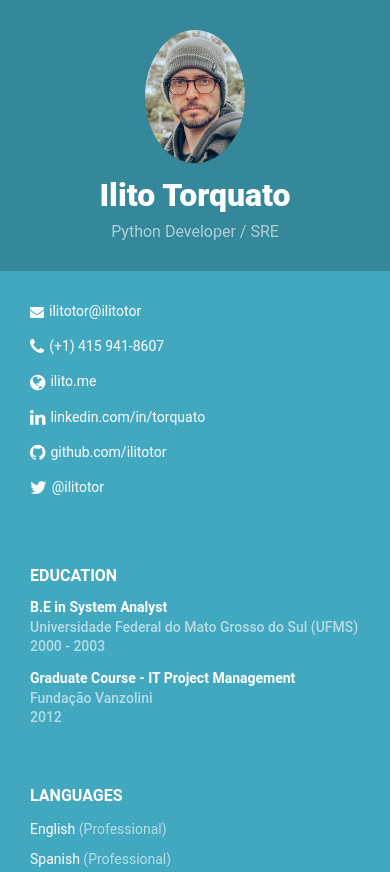
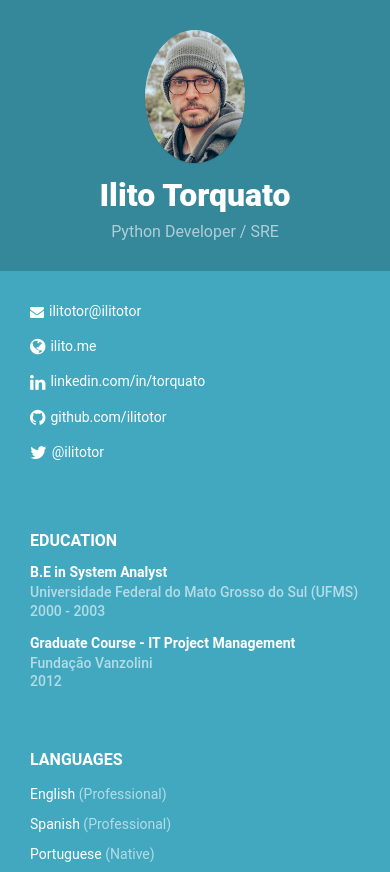
Before and after one commit to ilitotor/ilitotor.github.io, a plain HTML site: page index.html in a window 390 px wide. Shown: the top 872 px of the page. Drawn offline with Linux system fonts and the light colour scheme.

Commit message:
remove phone number

```diff
--- a/index.html
+++ b/index.html
@@ -40,8 +40,6 @@
         <ul class="list-unstyled contact-list">
 
             <li class="email"><i class="fa fa-envelope"></i><a href="mailto: ilitotor@ilitotor">ilitotor@ilitotor</a></li>
-
-            <li class="phone"><i class="fa fa-phone"></i><a href="tel:(+1) 415 941-8607">(+1) 415 941-8607</a></li>
 
             <li class="website"><i class="fa fa-globe"></i><a href="http://ilito.me" target="_blank">ilito.me</a></li>
 
```
